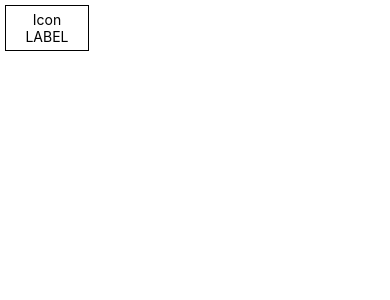
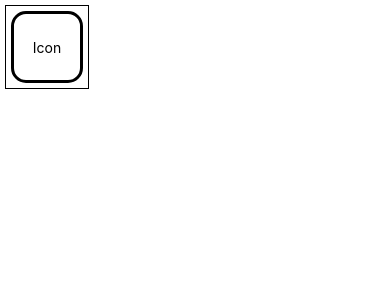
Before and after one commit to nunaprameswari/TicketPlane, a React Native app: screen /Akun in a window 390 px wide. Shown: the top 300 px of the page. Built offline with nearby package versions, Linux system fonts and the light colour scheme.

Commit message:
Menambahkan beberapa css di Icon.jsx

```diff
--- a/src/components/Icon.jsx
+++ b/src/components/Icon.jsx
@@ -1,13 +1,13 @@
 import {StyleSheet, Text, TouchableOpacity, View} from 'react-native';
 import React from 'react';
 
-const Icon = () => {
+const Icon = ({label}) => {
   return (
     <TouchableOpacity style={styles.tabel}>
       <View style={styles.kotak}>
         <Text style={styles.txt}>Icon</Text>
       </View>
-      <Text style={styles.txt}>LABEL</Text>
+      <Text style={styles.txt}>{label}</Text>
     </TouchableOpacity>
   );
 };
@@ -23,4 +23,12 @@
     justifyContent: 'center',
     alignItems: 'center',
   },
+  kotak: {
+    borderWidth: 3,
+    width: 72,
+    height: 72,
+    justifyContent: 'center',
+    alignItems: 'center',
+    borderRadius: 15,
+  },
 });
```
